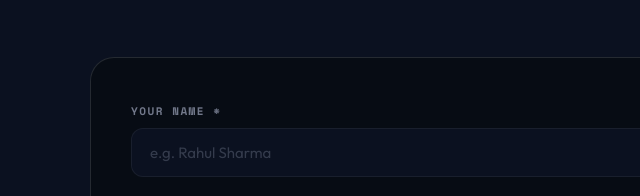
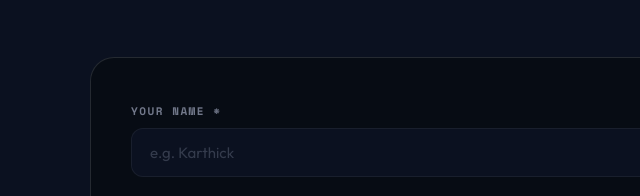
Before and after one commit to AKNextGenTech/ak-next-gen-tech, a plain HTML site: page index.html in a window 1280 px wide. Shown: the part 4605-4801 px from the top of the page, 0-640 px from the left. Drawn offline with nearby package versions, Linux system fonts and the light colour scheme.

Commit message:
Update index.html

```diff
--- a/index.html
+++ b/index.html
@@ -500,7 +500,7 @@
       <div class="contact-form-box" data-aos="fade-right">
         <div class="form-group">
           <label>Your Name *</label>
-          <input type="text" id="cf-name" placeholder="e.g. Rahul Sharma" />
+          <input type="text" id="cf-name" placeholder="e.g. Karthick" />
         </div>
         <div class="form-group">
           <label>Phone Number</label>
```
